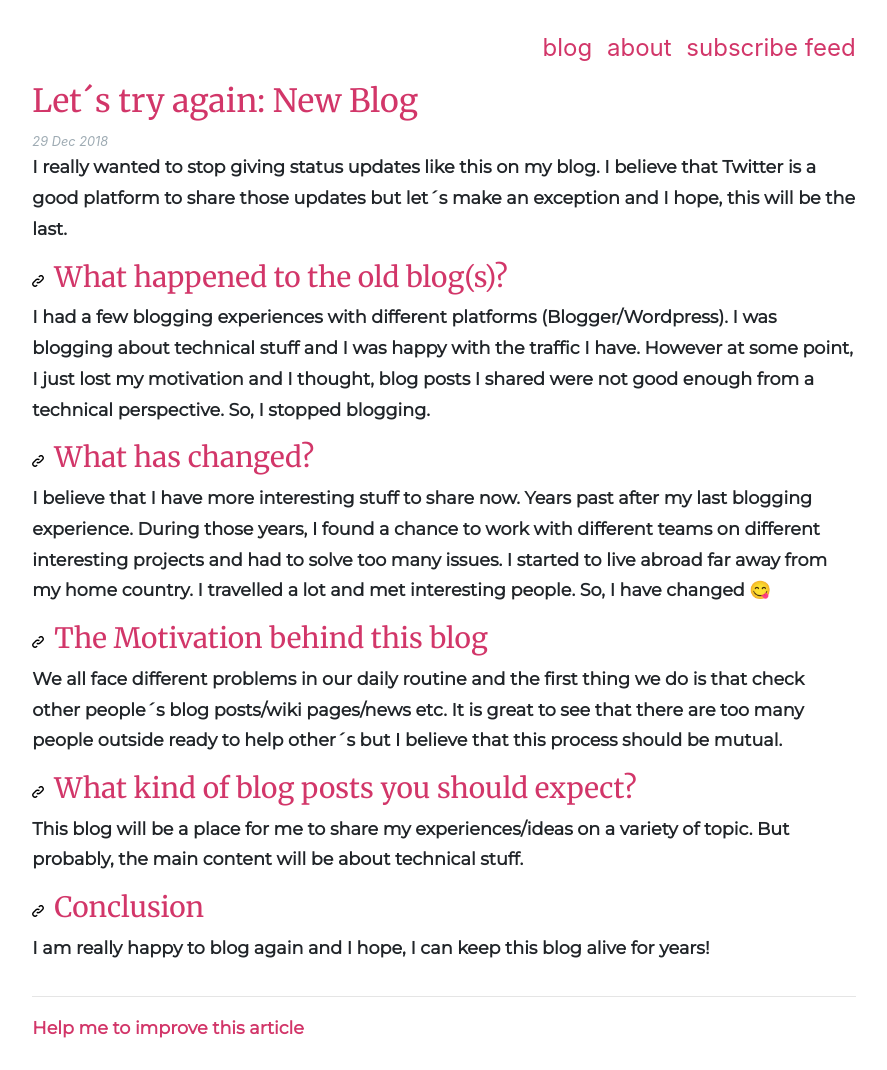
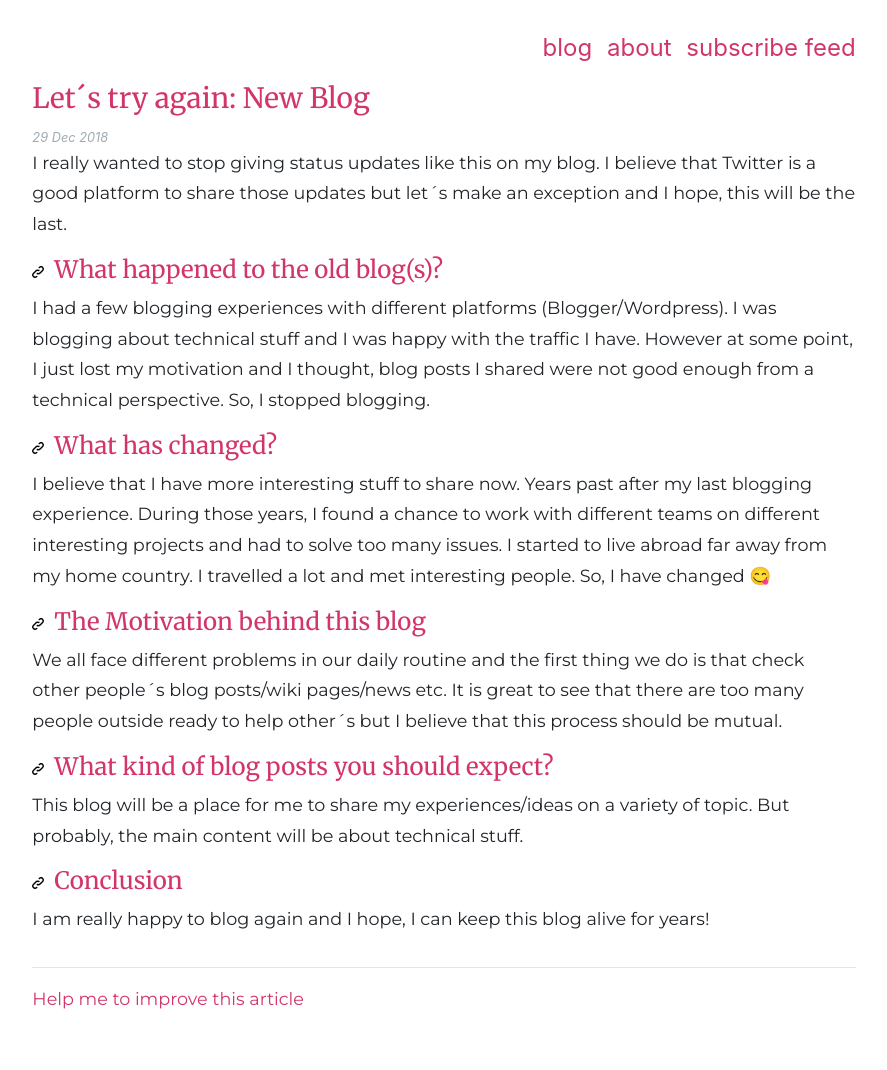
Before and after one commit to SezginEge/sezginege.com, a Jekyll site: the page built from _posts/2018-12-29-Lets-Try-Again-New-Blog.md, in a window 1280 px wide. Shown: the whole page, without its empty margins (196-1083 px from the left). Built offline with Jekyll 4.4.1, drawn with Linux system fonts in a browser that asks for light colours; comment, search, counter and statistics services are not loaded; after the commit the page ends 1042 px from its top, so only the background shows below that.

Commit message:
h* elements font-size updated

```diff
--- a/_layouts/post.html
+++ b/_layouts/post.html
@@ -4,9 +4,9 @@
 
 <div class="row">
   <div class="col-md-12">
-    <h2 class="post-title">
+    <h1 class="post-title">
       <a href="{{ page.url }}">{{ page.title }}</a>
-    </h2>
+    </h1>
     {%- include published.html -%}
   </div>
   <div class="col-md-12">{{ content }}</div>
--- a/_posts/2018-12-29-Lets-Try-Again-New-Blog.md
+++ b/_posts/2018-12-29-Lets-Try-Again-New-Blog.md
@@ -6,18 +6,18 @@
 
 I really wanted to stop giving status updates like this on my blog. I believe that Twitter is a good platform to share those updates but let´s make an exception and I hope, this will be the last.
 
-### [What happened to the old blog(s)?](#what-happened-old-blogs)
+## [What happened to the old blog(s)?](#what-happened-old-blogs)
 
 I had a few blogging experiences with different platforms (Blogger/Wordpress). I was blogging about technical stuff and I was happy with the traffic I have. However at some point, I just lost my motivation and I thought, blog posts I shared were not good enough from a technical perspective. So, I stopped blogging.
 
-### [What has changed?](#what-has-changed)
+## [What has changed?](#what-has-changed)
 I believe that I have more interesting stuff to share now. Years past after my last blogging experience. During those years, I found a chance to work with different teams on different interesting projects and had to solve too many issues. I started to live abroad far away from my home country. I travelled a lot and met interesting people. So, I have changed 😋
 
-### [The Motivation behind this blog](#the-motivation-behind-this-blog)
+## [The Motivation behind this blog](#the-motivation-behind-this-blog)
 We all face different problems in our daily routine and the first thing we do is that check other people´s blog posts/wiki pages/news etc. It is great to see that there are too many people outside ready to help other´s but I believe that this process should be mutual.
 
-### [What kind of blog posts you should expect?](#what-kind-of-blog-posts-you-should-expect)
+## [What kind of blog posts you should expect?](#what-kind-of-blog-posts-you-should-expect)
 This blog will be a place for me to share my experiences/ideas on a variety of topic. But probably, the main content will be about technical stuff.
 
-### [Conclusion](#conclusion)
+## [Conclusion](#conclusion)
 I am really happy to blog again and I hope, I can keep this blog alive for years!
--- a/_sass/main.scss
+++ b/_sass/main.scss
@@ -5,11 +5,18 @@
     font-family: 'Merriweather', serif;
 }
 
+h1 {
+    font-size: 1.75rem;
+}
+
+h2 {
+    font-size: 1.5rem;
+}
+
 p {
     font-family: 'Montserrat', sans-serif;
     line-height: 1.75;
     font-size: 1.1rem;
-    font-weight: 600;
     overflow-wrap: break-word;
 }
 
--- a/index.html
+++ b/index.html
@@ -8,7 +8,7 @@
 <div  class="row">
   <div class="col-md-12">
       {%- include published.html -%}
-    <h3 class="post-title"><a href="{{ post.url }}">{{ post.title }}</a></h3>
+    <h2 class="post-title"><a href="{{ post.url }}">{{ post.title }}</a></h2>
   </div>
   <div class="col-md-12">
     {{ post.excerpt }}
```
